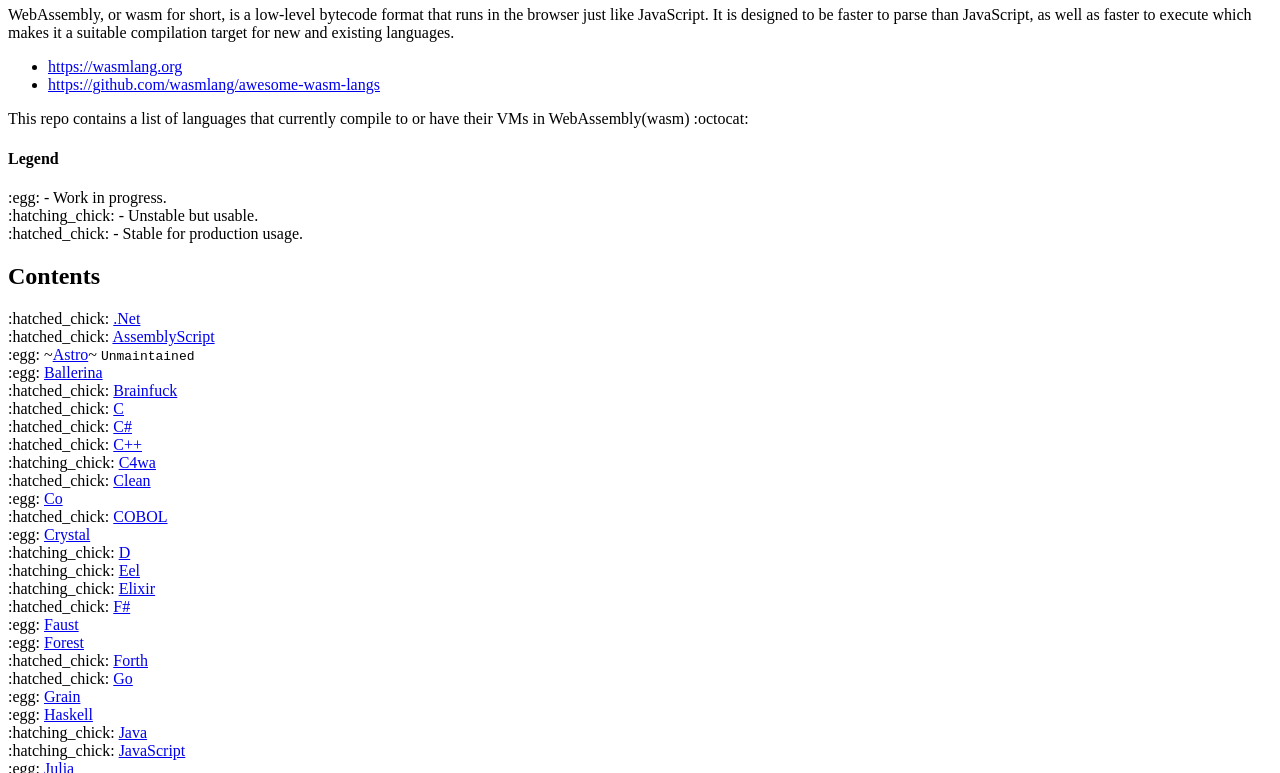
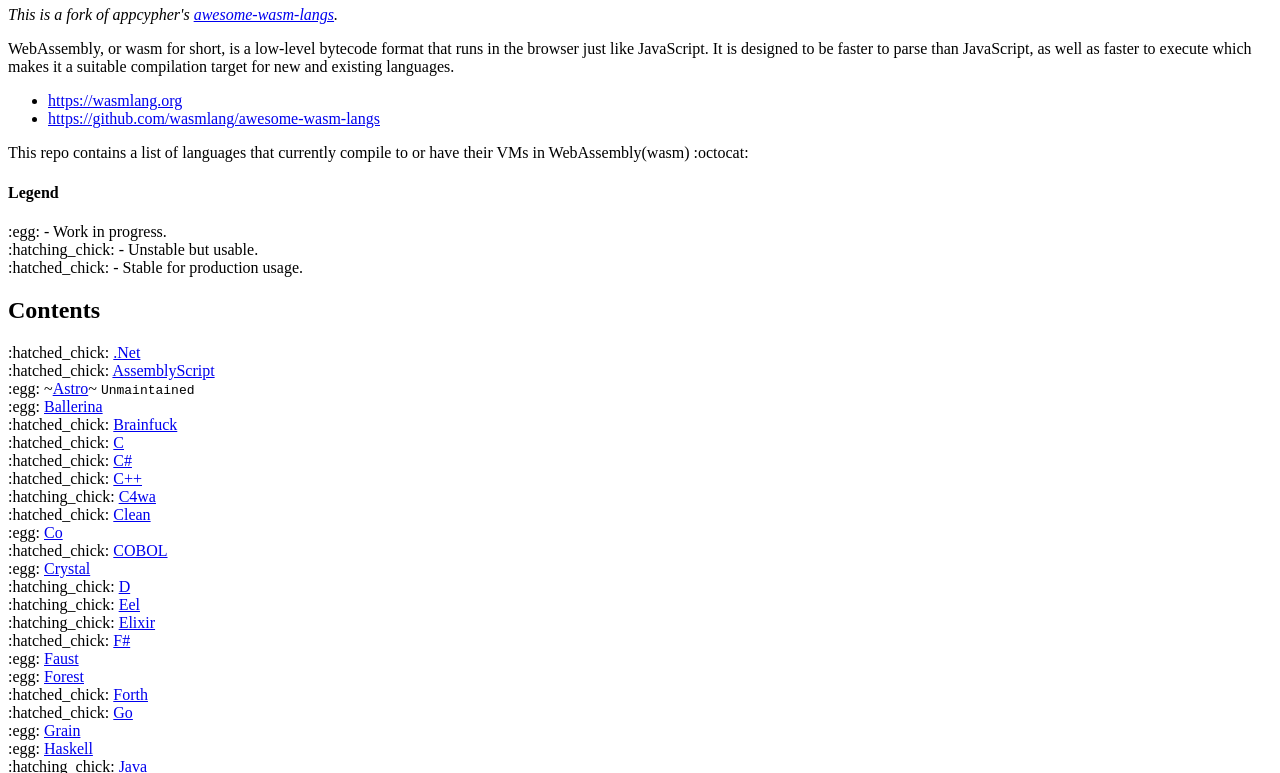
Before and after one commit to wasmlang/wasmlang.github.io, a plain HTML site: page index.html in a window 1280 px wide. Shown: the part 60-833 px from the top of the page. Drawn offline with Linux system fonts and the light colour scheme.

Commit message:
Update index.html

```diff
--- a/index.html
+++ b/index.html
@@ -1,4 +1,5 @@
 <h1 id="awesome-webassembly-languages-">Awesome WebAssembly Languages !</h1>
+<p><em>This is a fork of appcypher&#39;s <a href="https://github.com/appcypher/awesome-wasm-langs">awesome-wasm-langs</a>.</em></p>
 <p>WebAssembly, or wasm for short, is a low-level bytecode format that runs in the browser just like JavaScript.
 It is designed to be faster to parse than JavaScript, as well as faster to execute which makes it a suitable compilation target for new and existing languages.</p>
 <ul>
```
